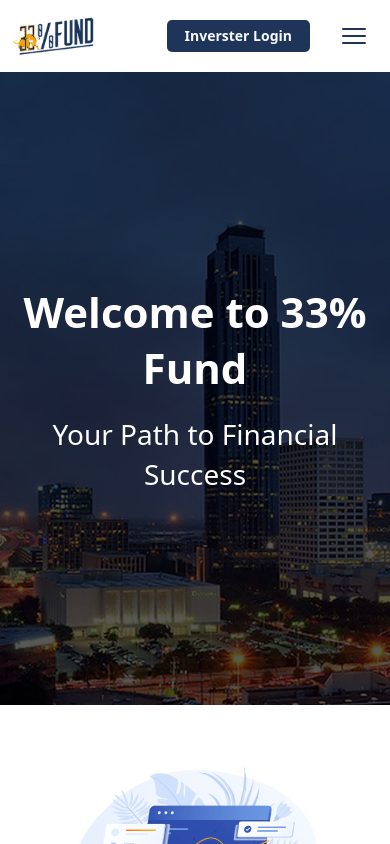
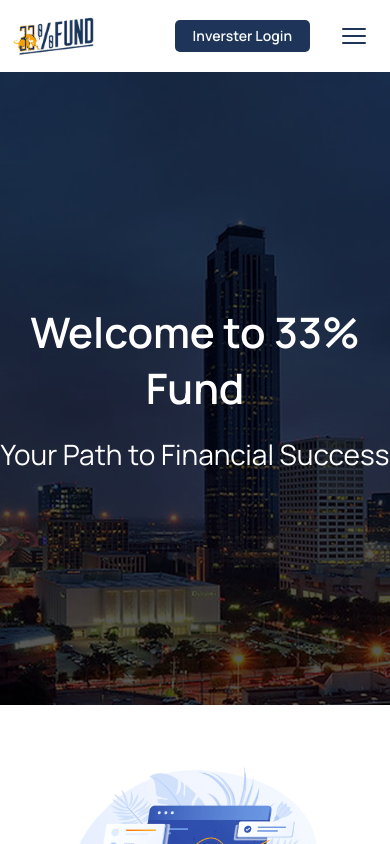
Before and after one commit to mkdevelopers7/33-fund, a React (Vite) app: page / in a window 390 px wide. Shown: the top 844 px of the page. Built offline with nearby package versions, Linux system fonts and the light colour scheme.

Commit message:
Homepage made responsive 9

```diff
--- a/src/components/GetStarted.jsx
+++ b/src/components/GetStarted.jsx
@@ -5,7 +5,7 @@
         <h2 className="text-[34px]/10 text-white tracking-tight font-semibold">
           Get Started Today
         </h2>
-        <p className="text-[24px]/8 md:text-[28px]/8 font-[350] text-white tracking-tight text-center">
+        <p className="text-[22px]/8 md:text-[24px]/8 font-[350] text-white tracking-tight text-center">
           Ready to embark on your investment journey with us? Contact our
           investor relations team to get started or schedule a one-on-one
           consultation with one of our portfolio managers.
--- a/src/index.css
+++ b/src/index.css
@@ -19,9 +19,9 @@
   margin: 0;
   box-sizing: border-box;
 } */
-/* body {
+body {
   font-family: "Manrope", sans-serif;
-} */
+}
 * {
   transition-duration: 0.3s;
 }
```
